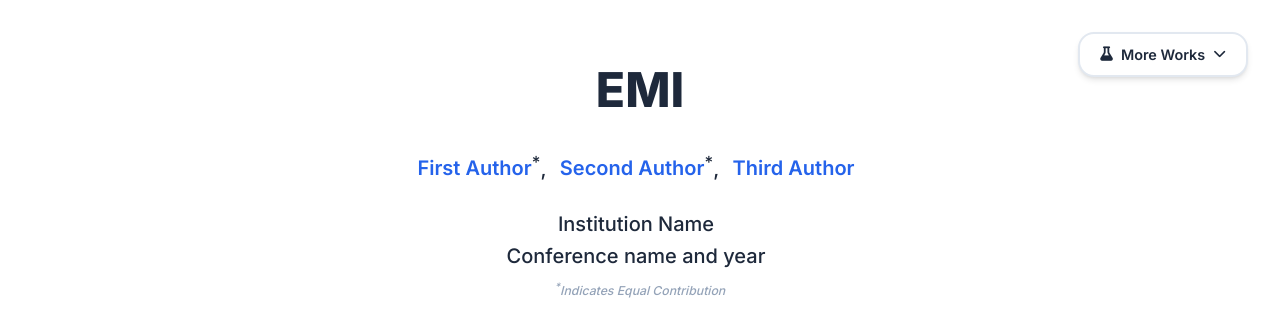
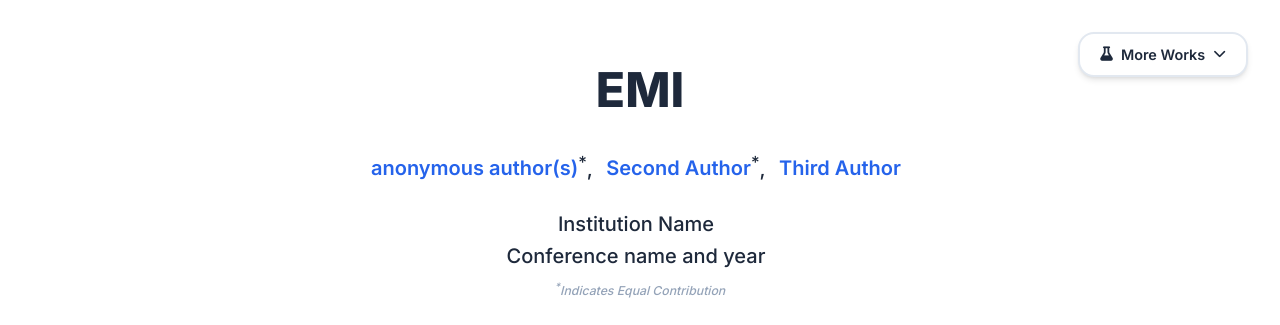
Before and after one commit to GhostTac/GhostTac.github.io, a plain HTML site: page index.html in a window 1280 px wide. Shown: the top 325 px of the page. Drawn offline with nearby package versions, Linux system fonts and the light colour scheme; some icons are missing.

Commit message:
Update index.html

```diff
--- a/index.html
+++ b/index.html
@@ -245,7 +245,7 @@
             <div class="is-size-5 publication-authors">
               <!-- TODO: Replace with your paper authors and their personal links -->
               <span class="author-block">
-                <a href="FIRST AUTHOR PERSONAL LINK" target="_blank">First Author</a><sup>*</sup>,</span>
+                <a href="FIRST AUTHOR PERSONAL LINK" target="_blank">anonymous author(s)</a><sup>*</sup>,</span>
                 <span class="author-block">
                   <a href="SECOND AUTHOR PERSONAL LINK" target="_blank">Second Author</a><sup>*</sup>,</span>
                   <span class="author-block">
```
